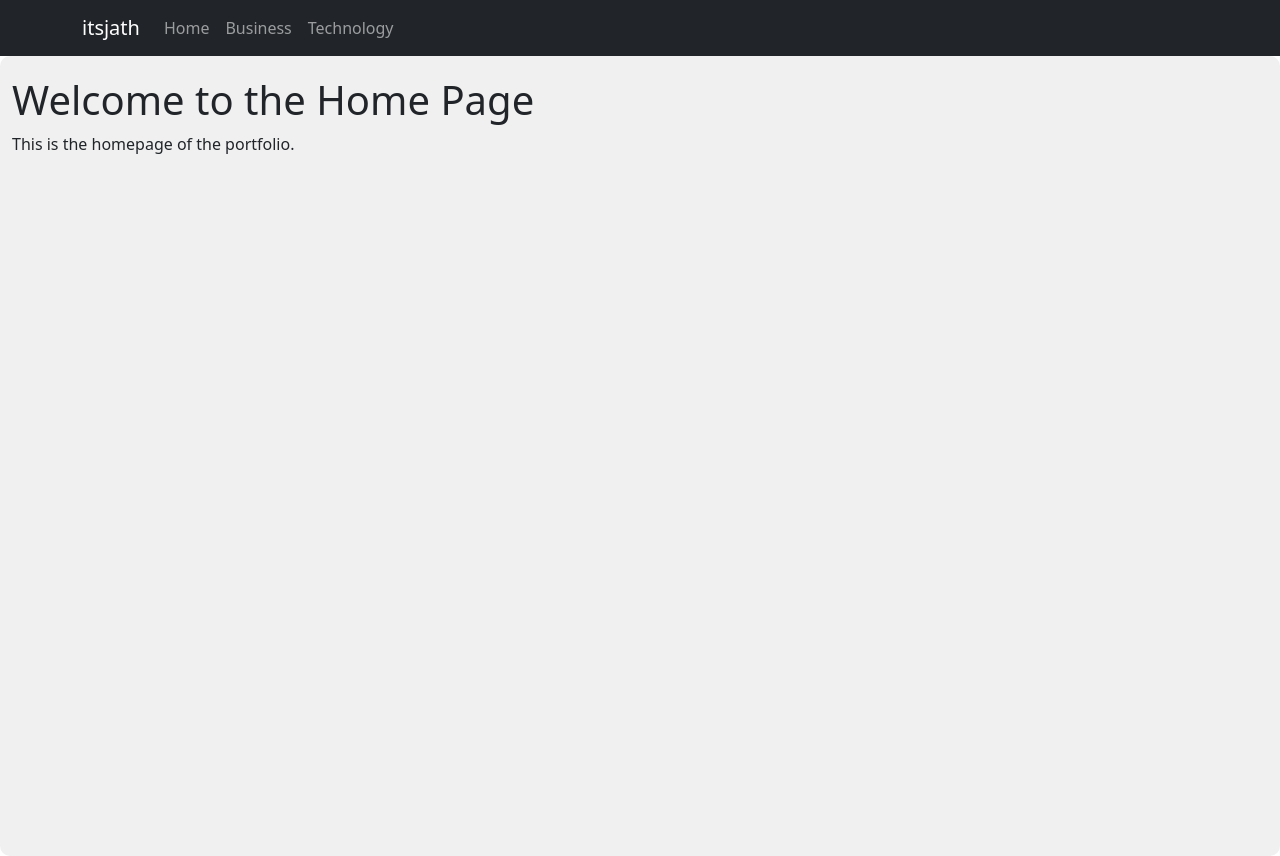
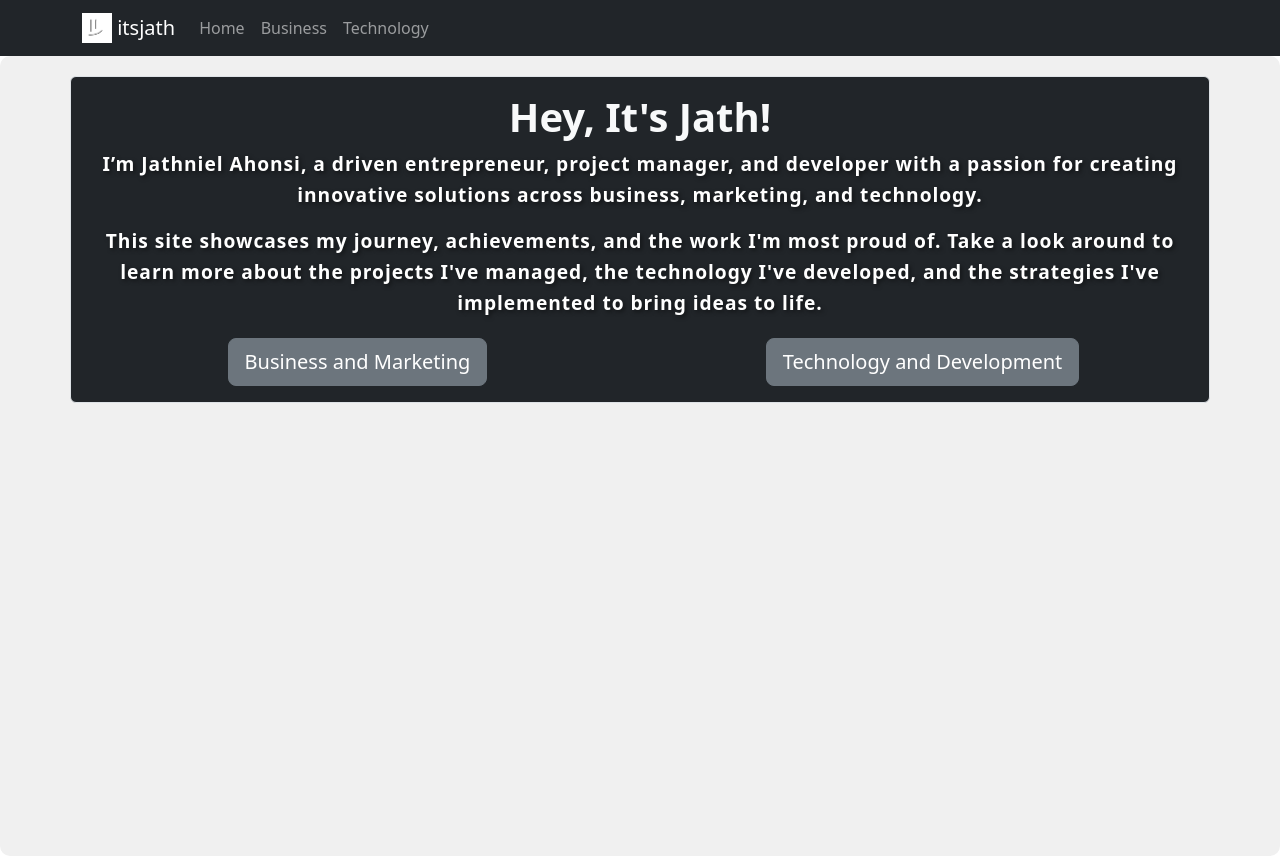
Before and after one commit to Roblemm/portfolio, a React (Create React App) app: page / in a window 1280 px wide. Built offline with nearby package versions, Linux system fonts and the light colour scheme; the HTML template or start-up script is replaced by a standard one.

Commit message:
Add TailwindCSS and add containers on each page

```diff
--- a/package.json
+++ b/package.json
@@ -47,6 +47,7 @@
     ]
   },
   "devDependencies": {
-    "gh-pages": "^6.1.1"
+    "gh-pages": "^6.1.1",
+    "tailwindcss": "^3.4.10"
   }
 }
--- a/public/index.html
+++ b/public/index.html
@@ -2,14 +2,14 @@
 <html lang="en">
   <head>
     <meta charset="utf-8" />
-    <link rel="icon" href="%PUBLIC_URL%/favicon.ico" />
+    <link rel="icon" href="%PUBLIC_URL%/BigPP.png" />
     <meta name="viewport" content="width=device-width, initial-scale=1" />
     <meta name="theme-color" content="#000000" />
     <meta
       name="description"
       content="Web site created using create-react-app"
     />
-    <link rel="apple-touch-icon" href="%PUBLIC_URL%/logo192.png" />
+    <link rel="apple-touch-icon" href="%PUBLIC_URL%/BigPP.png" />
     <!--
       manifest.json provides metadata used when your web app is installed on a
       user's mobile device or desktop. See https://developers.google.com/web/fundamentals/web-app-manifest/
@@ -24,7 +24,7 @@
       work correctly both with client-side routing and a non-root public URL.
       Learn how to configure a non-root public URL by running `npm run build`.
     -->
-    <title>React App</title>
+    <title>It's Jath!</title>
   </head>
   <body>
     <noscript>You need to enable JavaScript to run this app.</noscript>
--- a/src/App.tsx
+++ b/src/App.tsx
@@ -22,9 +22,18 @@ import Navbar from 'react-bootstrap/Navbar';
 function App() {
   return (
     <Router>
-      <Navbar bg="dark" expand="lg" data-bs-theme="dark">
+      <Navbar bg="dark" expand="lg" data-bs-theme="dark" sticky="top">
         <Container>
-          <Navbar.Brand as={Link} to="/">itsjath</Navbar.Brand>
+          <Navbar.Brand as={Link} to="/">
+          <img
+              alt=""
+              src={`${process.env.PUBLIC_URL}/BigPP.png`}
+              width="30"
+              height="30"
+              className="d-inline-block align-top"
+            />{' '}
+            itsjath
+          </Navbar.Brand>
           <Navbar.Toggle aria-controls="basic-navbar-nav" />
           <Navbar.Collapse id="basic-navbar-nav">
             <Nav className="me-auto">
--- a/src/pages/Business.tsx
+++ b/src/pages/Business.tsx
@@ -1,12 +1,20 @@
 import React from 'react';
+import Container from 'react-bootstrap/esm/Container';
 
 function Business() {
-  return (
-    <div>
-      <h1>Business Section</h1>
-      <p>Details about business and marketing projects.</p>
-    </div>
-  );
+    return (
+        <div>
+
+            <Container className="p-3 border rounded bg-dark text-light">
+                <h1 className="text-center header">Business and Marketing</h1>
+                <h1 className="text-3xl font-bold underline">
+                    Hello world!
+                </h1>
+            </Container>
+        </div>
+
+
+    );
 }
 
 export default Business;
--- a/src/pages/Home.tsx
+++ b/src/pages/Home.tsx
@@ -1,11 +1,31 @@
 import React from 'react';
+import { Button, Col, Row } from 'react-bootstrap';
+import Container from 'react-bootstrap/Container';
+import { Link } from 'react-router-dom';
 
 function Home() {
   return (
-    <div>
-      <h1>Welcome to the Home Page</h1>
-      <p>This is the homepage of the portfolio.</p>
-    </div>
+    <Container className="p-3 border rounded bg-dark text-light">
+      <h1 className="text-center header">Hey, It's Jath!</h1>
+      <p className="text-center text-blurb">
+        <p>I’m Jathniel Ahonsi, a driven entrepreneur, project manager, and developer with a passion for creating innovative solutions across business, marketing, and technology.</p>
+        <p>This site showcases my journey, achievements, and the work I'm most proud of. Take a look around to learn more about the projects I've managed, the technology I've developed, and the strategies I've implemented to bring ideas to life.</p>
+      </p>
+      <Row>
+        <Col className="text-center">
+          <Link to="/Business" className="center">
+            <Button size="lg" variant="secondary">Business and Marketing</Button>
+          </Link>
+
+        </Col>
+        <Col className="text-center">
+          <Link to="/Technology">
+            <Button size="lg"  variant="secondary">Technology and Development</Button>
+          </Link>
+
+        </Col>
+      </Row>
+    </Container>
   );
 }
 
--- a/src/pages/Technology.tsx
+++ b/src/pages/Technology.tsx
@@ -1,11 +1,11 @@
 import React from 'react';
+import Container from 'react-bootstrap/esm/Container';
 
 function Technology() {
   return (
-    <div>
-      <h1>Technology Section</h1>
-      <p>Details about technology and development projects.</p>
-    </div>
+    <Container className="p-3 border rounded bg-dark text-light">
+      <h1 className="text-center header">Technology and Development</h1>
+    </Container>
   );
 }
 
--- a/src/styles/App.css
+++ b/src/styles/App.css
@@ -2,6 +2,20 @@
   --main: #F0FCFE;
   --text-default: #151C23;
   --bs-primary: #98b622;
+}
+
+.text-blurb {
+  font-size: 1.2em;
+  line-height: 1.6;
+  color: white;
+  text-shadow: 2px 2px 4px rgba(0, 0, 0, 0.5);
+  letter-spacing: 0.05em;
+  font-weight: bold;
+  margin-bottom: 1em;
+}
+
+.header {
+  font-weight: bolder;
 }
 
 
--- a/src/styles/index.css
+++ b/src/styles/index.css
@@ -1,3 +1,7 @@
+@tailwind base;
+@tailwind components;
+@tailwind utilities;
+
 body {
   margin: 0;
   font-family: -apple-system, BlinkMacSystemFont, 'Segoe UI', 'Roboto', 'Oxygen',
```
Also changed, not shown: tailwind.config.js (added, +13 -0 lines), public/BigPP.png (added), 1 other file (tests, documents, lock files or other folders).
